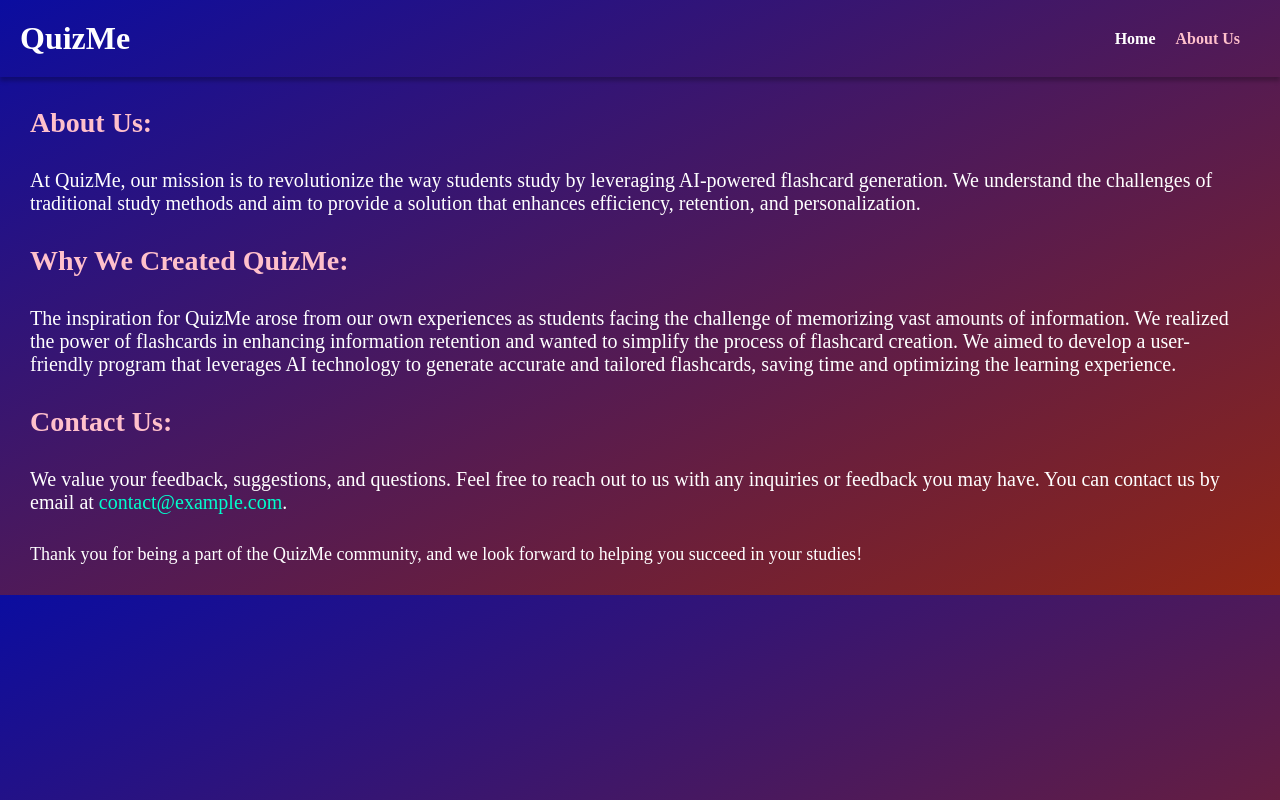
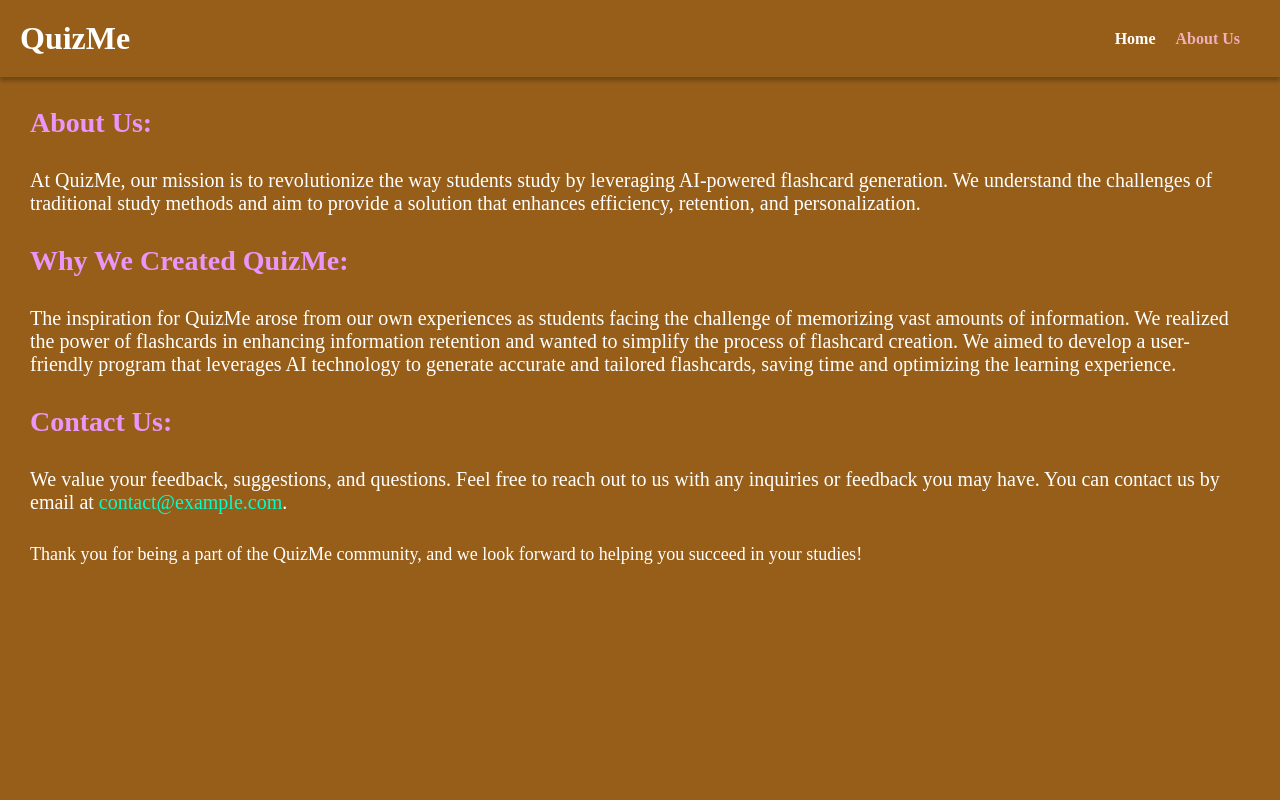
Before and after one commit to SiraYsia/QuizMeFinal, a Flask app: page /aboutus in a window 1280 px wide. Run offline with Flask 3, Linux system fonts and the light colour scheme.

Commit message:
style change

```diff
--- a/static/style.css
+++ b/static/style.css
@@ -6,9 +6,10 @@
 }
 
 
+
 body{
   font-family: popping;
-  background-image: linear-gradient(to bottom right, #0b0da0, #912613);
+  background-color: rgb(151, 94, 25);
   overflow-y: scroll;
   flex-direction: row;
   color: white;
@@ -52,7 +53,7 @@ nav ul li a {
 }
 
 nav ul li a.active {
-  color: pink;
+  color: rgb(240, 176, 187);
 }
 
 .first {
@@ -84,7 +85,7 @@ font-size: 40px;
 
 }
 .flashcards-text {
-color: pink;
+color: rgb(249, 207, 214);
 }
 
 .login-container {
@@ -280,7 +281,7 @@ h4{
 .why-us-text h2,
 .contact-us-text h2 {
 font-family: 'Times New Roman', Times, serif;
-color: pink;
+color: rgb(234, 150, 249);
 font-size: 28px;
 margin: 30px;
 }
```
